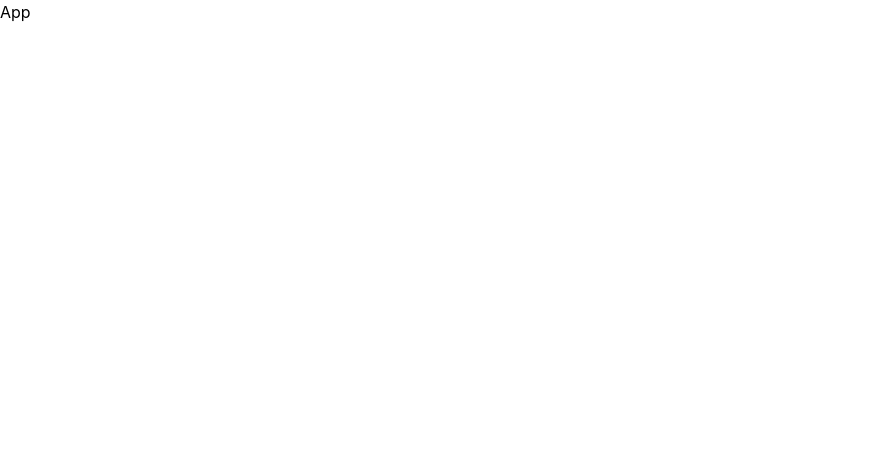
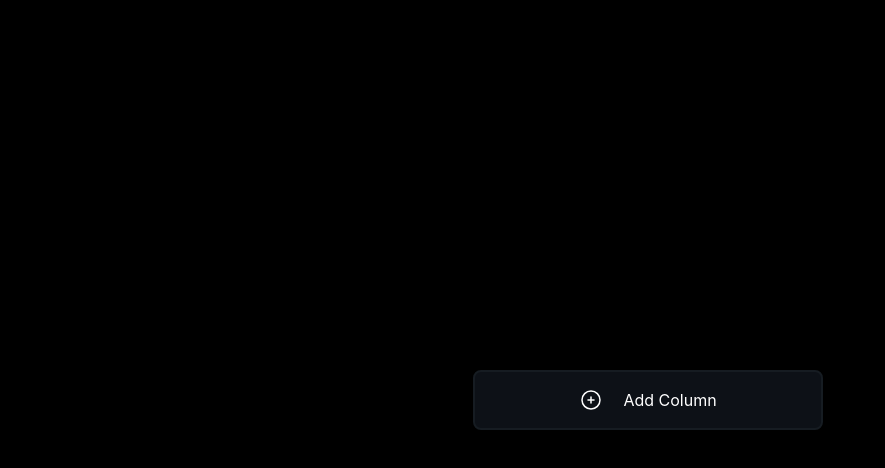
Before and after one commit to sosMoH/SOS-Kanban, a React (Vite) app: page / in a window 1280 px wide. Shown: the top 468 px of the page, without its empty margins (0-885 px from the left). Built offline with nearby package versions, Linux system fonts and the light colour scheme.

Commit message:
KanbanBoard Component Initial

```diff
--- a/src/App.css
+++ b/src/App.css
@@ -1 +1,19 @@
 @import "tailwindcss";
+
+@theme {
+  /* Adds a single specific color */
+  --color-mainBackgroundColor: #0D1117;
+  --color-columnBackgroundColor: #161C22;
+
+  /* You can also add a color scale (like Tailwind's built-in colors) */
+  --color-neon-500: #00ffcc;
+  --color-neon-600: #00ccaa;
+}
+
+html,
+body,
+#root {
+  @apply bg-mainBackgroundColor;
+  @apply text-white;
+  @apply box-border;
+}
--- a/src/App.tsx
+++ b/src/App.tsx
@@ -1,8 +1,11 @@
 import React from 'react'
+import KanbanBoard from './components/KanbanBoard'
 
 const App = () => {
   return (
-    <div>App</div>
+    <div>
+      <KanbanBoard />
+    </div>
   )
 }
 
--- /dev/null
+++ b/src/components/KanbanBoard.tsx
@@ -0,0 +1,53 @@
+import { useState } from "react";
+import PlusIcon from "../icons/PlusIcon.tsx";
+import type { Column } from "../types";
+
+const KanbanBoard = () => {
+  const [columns, setColumns] = useState<Column[]>([]);
+  console.log(columns);
+
+  return (
+    <div className="m-auto flex min-h-screen w-full items-center overflow-x-auto overflow-y-hidden px-10">
+      <div className="m-auto flex gap-4">
+        <div className="flex gap-4">
+          {columns.map((column) => (
+            <div>{column.title}</div>
+          ))}
+        </div>
+
+        <button
+          onClick={() => {
+            createNewColumn();
+          }}
+          className="
+          h-15 w-[350px] min-w-[350px] p-4
+          cursor-pointer
+          rounded-lg
+          bg-mainBackgroundColor
+          border-2 border-columnBackgroundColor
+          ring-rose-500 hover:ring-2
+          flex justify-center gap-[20px]"
+        >
+          <PlusIcon />
+          Add Column
+        </button>
+      </div>
+    </div>
+  );
+
+  function createNewColumn() {
+    const columnToAdd: Column = {
+      id: generateId(),
+      title: `Column ${columns.length + 1}`,
+    };
+
+    setColumns([...columns, columnToAdd]);
+  }
+};
+
+function generateId() {
+  // Generate a Random Number between 0 & 10000
+  return Math.floor(Math.random() * 10001);
+}
+
+export default KanbanBoard;
--- /dev/null
+++ b/src/icons/PlusIcon.tsx
@@ -0,0 +1,22 @@
+import React from "react";
+
+const PlusIcon = () => {
+  return (
+    <svg
+      xmlns="http://www.w3.org/2000/svg"
+      fill="none"
+      viewBox="0 0 24 24"
+      strokeWidth={1.5}
+      stroke="currentColor"
+      className="size-6"
+    >
+      <path
+        strokeLinecap="round"
+        strokeLinejoin="round"
+        d="M12 9v6m3-3H9m12 0a9 9 0 1 1-18 0 9 9 0 0 1 18 0Z"
+      />
+    </svg>
+  );
+};
+
+export default PlusIcon;
--- a/src/index.css
+++ b/src/index.css
@@ -1 +1,19 @@
 @import "tailwindcss";
+
+@theme {
+  /* Adds a single specific color */
+  --color-mainBackgroundColor: #0D1117;
+  --color-columnBackgroundColor: #161C22;
+
+  /* You can also add a color scale (like Tailwind's built-in colors) */
+  --color-neon-500: #00ffcc;
+  --color-neon-600: #00ccaa;
+}
+
+html,
+body,
+#root {
+  @apply bg-black;
+  @apply text-white;
+  @apply box-border;
+}
--- /dev/null
+++ b/src/types.ts
@@ -0,0 +1,6 @@
+export type Id = number | string;
+
+export type Column = {
+  id: Id;
+  title: string;
+};
```
Also changed, not shown: vite.config.ts (+5 -5 lines).
